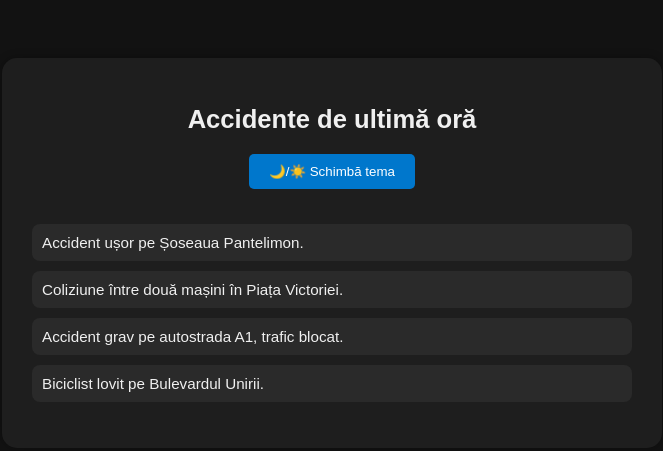
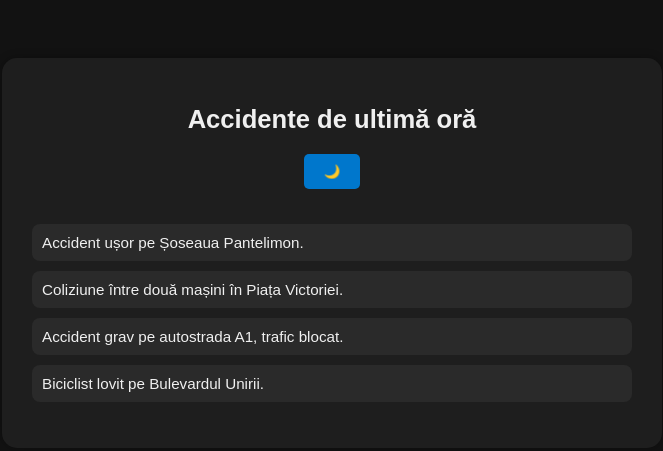
Before and after one commit to Eddfile/Flash-Global, a plain HTML site: page index.html in a window 1280 px wide. Shown: the whole page, without its empty margins (308-971 px from the left). Drawn offline with Linux system fonts and the light colour scheme.

Commit message:
Update index.html

```diff
--- a/index.html
+++ b/index.html
@@ -11,7 +11,7 @@
 <body>
   <main class="container">
     <h1>Accidente de ultimă oră</h1>
-    <button id="toggle-dark">🌙/☀️ Schimbă tema</button>
+<button id="toggle-dark" aria-label="Comută tema">🌙</button>
     <ul id="stiri">
       <li>Accident ușor pe Șoseaua Pantelimon.</li>
       <li>Coliziune între două mașini în Piața Victoriei.</li>
```
